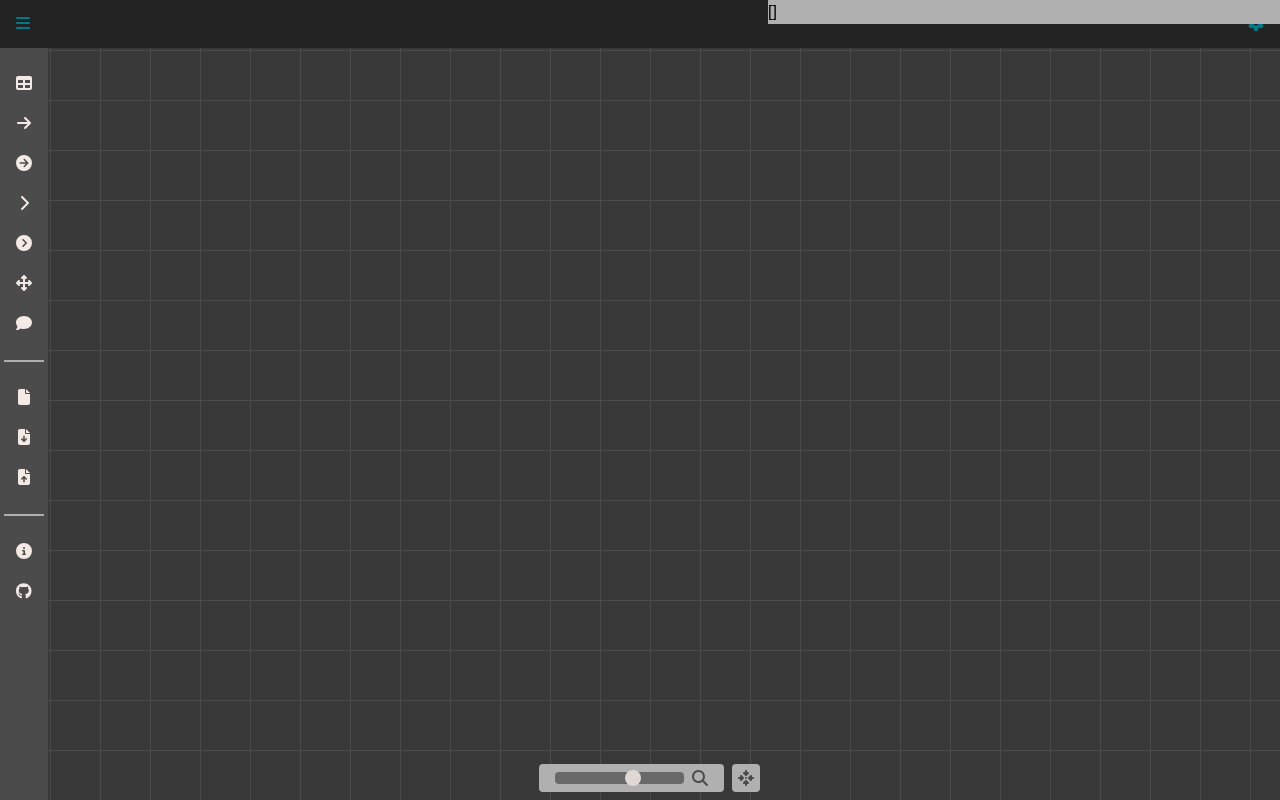
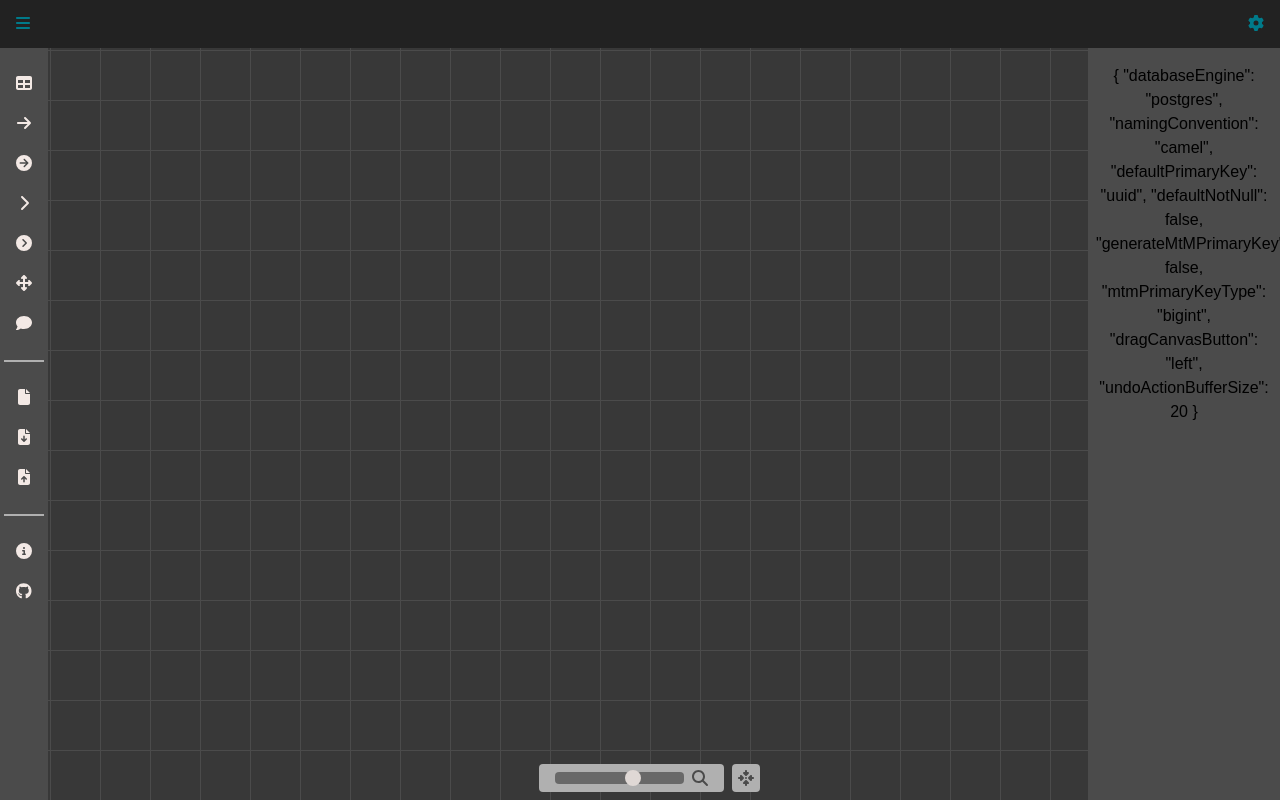
Before and after one commit to mwessn/ermd-frontend, a Vue app: page / in a window 1280 px wide. Built offline with nearby package versions, Linux system fonts and the light colour scheme.

Commit message:
settings init

```diff
--- a/src/app.config.ts
+++ b/src/app.config.ts
@@ -3,7 +3,10 @@ export const appConfig = {
     appName: 'ERMD',
     appGitHub: 'https://github.com/mwessn/ermd-frontend',
 
-    // Doesn't matter enough to put it in settings
+    // Cap to prevent performance issues
+    maxActionBufferSize: 600,
+
+    // Not important enough to put it in settings
     defaultColumnType: 'INT',
     defaultColumnModifier: [8],
 }
--- a/src/components/designer/DesignCanvas.vue
+++ b/src/components/designer/DesignCanvas.vue
@@ -4,22 +4,14 @@
       :style="{ cursor: cursorStyle, backgroundPosition: bgPos, backgroundSize: bgSize }"
       :class="{ 'select-none' : isDragging }"
       @mousedown.left="onMouseDown"
+      @mousedown.middle="onMiddleMouseDown"
       @contextmenu.prevent="setAction(undefined)"
       @mouseup.left="onMouseUp"
+      @mouseup.middle="onMiddleMouseUp"
       @mousemove="onMouseMove"
       @mouseleave="onMouseLeave"
       @wheel.prevent="onScroll"
   >
-    <div class="absolute right-0 top-0 w-2/5 z-50 bg-accentGray">
-      {{ useActionBuffer().undoBuffer.map(it => {
-     return it.entities.map(ent => {
-         return {
-             action: ent.action,
-           entity: ent.type
-         }
-     })
-    }) }}
-    </div>
     <div
         class="full relative origin-top-left"
         :style="{ scale: scaleFactor, transform: `translate(${ translatePos })` }"
@@ -86,7 +78,6 @@ import { useDesignStore } from "@/store/design.ts";
 import DesignerTable from "@/components/designer/DesignerTable.vue";
 import { resetFocus } from "@/utils/utils.ts";
 import DesignerRelation from "@/components/designer/DesignerRelation.vue";
-import { useActionBuffer } from "../../store/actionBuffer.ts";
 
 const actionsStore = useActionsStore();
 const designStore = useDesignStore();
@@ -121,6 +112,9 @@ const {
   onMouseMove,
   onScroll,
 
+  onMiddleMouseDown,
+  onMiddleMouseUp,
+
   centerView,
 } = useDesignCanvas();
 
--- a/src/components/designer/scripts/useDesignCanvas.ts
+++ b/src/components/designer/scripts/useDesignCanvas.ts
@@ -3,6 +3,8 @@ import { ref, computed } from 'vue';
 import { useActionsStore } from "@/store/action.ts";
 import { useDesignStore } from "@/store/design.ts";
 import { clamp } from "@/utils/utils.ts";
+import { storeToRefs } from "pinia";
+import { useSettingsStore } from "@/store/settings.ts";
 
 export interface CursorPos {
     x: number;
@@ -12,6 +14,8 @@ export interface CursorPos {
 export function useDesignCanvas() {
     const actionStore = useActionsStore();
     const designStore = useDesignStore();
+
+    const { currentSettings } = storeToRefs(useSettingsStore());
 
     // How much the canvas is dragged from its center
     const translateOffsetX = ref(0);
@@ -42,13 +46,19 @@ export function useDesignCanvas() {
         `${ translateOffsetX.value }px, ${ translateOffsetY.value }px`
     );
 
+    const startTracking = (evt: MouseEvent) => {
+        // Start tracking drag
+        const pos = { x: evt.clientX, y: evt.clientY };
+        lastClickPos.value = pos;
+        currentMousePos.value = pos;
+    }
+
     const onMouseDown = async (evt: MouseEvent) => {
         switch (actionStore.currentAction) {
             case undefined: {
-                // Start tracking drag
-                const pos = { x: evt.clientX, y: evt.clientY };
-                lastClickPos.value = pos;
-                currentMousePos.value = pos;
+                if (currentSettings.value.dragCanvasButton == 'left') {
+                    startTracking(evt);
+                }
 
                 break;
             }
@@ -75,10 +85,17 @@ export function useDesignCanvas() {
         }
     };
 
+    const stopTracking = () => {
+
+        // Stop tracking drag
+        lastClickPos.value = undefined;
+    }
+
     const onMouseUp = () => {
         if (lastClickPos.value) {
-            // Stop tracking drag
-            lastClickPos.value = undefined;
+            if (currentSettings.value.dragCanvasButton == 'left') {
+                stopTracking();
+            }
 
             // If moved a table, add buffer entry
             if (lastSelectedPos.value) {
@@ -87,6 +104,18 @@ export function useDesignCanvas() {
             }
         }
     };
+
+    const onMiddleMouseDown = (evt: MouseEvent) => {
+        if (currentSettings.value.dragCanvasButton == 'middle') {
+            startTracking(evt);
+        }
+    }
+
+    const onMiddleMouseUp = () => {
+        if (currentSettings.value.dragCanvasButton == 'middle' && lastClickPos.value) {
+            stopTracking();
+        }
+    }
 
     const onMouseMove = (evt: MouseEvent) => {
         // If not dragging return
@@ -154,6 +183,9 @@ export function useDesignCanvas() {
         onMouseMove,
         onScroll,
 
+        onMiddleMouseDown,
+        onMiddleMouseUp,
+
         centerView,
     };
 }
--- a/src/components/designer/table/TableColRow.vue
+++ b/src/components/designer/table/TableColRow.vue
@@ -35,11 +35,9 @@
 import { computed, type PropType, useTemplateRef } from "vue";
 import type { TableCol } from "@/types/table.ts";
 import DoubleClickFocusInput from "@/components/core/DoubleClickFocusInput.vue";
-import { notBlankOrEmpty } from "@/utils/utils.ts";
 import { useDesignStore } from "@/store/design.ts";
 import { cloneDeep } from "lodash";
-import type { CssStyleClass } from "@fortawesome/fontawesome-svg-core";
-import { RESERVED_SQL_KEYWORDS, SQL_IDENTIFIER_REGEX } from "@/types/misc.ts";
+import { SQL_IDENTIFIER_REGEX } from "@/types/misc.ts";
 
 const { bufferLogColChange } = useDesignStore();
 
--- a/src/components/layout/AppLayout.vue
+++ b/src/components/layout/AppLayout.vue
@@ -4,6 +4,8 @@
   <PageHeader @menu-toggle="toggleMenu"/>
 
   <FunctionsMenu :visible="functionsMenuVisible" />
+
+  <SettingsMenu :visible="settingsMenuVisible" />
 
   <slot />
 </div>
@@ -13,9 +15,15 @@
 import PageHeader from "@/components/layout/PageHeader.vue";
 import { ref } from "vue";
 import FunctionsMenu from "@/components/sideMenu/FunctionsMenu.vue";
+import SettingsMenu from "@/components/sideMenu/SettingsMenu.vue";
+import { useDesignStore } from "@/store/design.ts";
+
+const { tables } = useDesignStore();
+
+const isFirstLaunch = tables.length == 0;
 
 const functionsMenuVisible = ref<boolean>(true);
-const settingsMenuVisible = ref<boolean>(true);
+const settingsMenuVisible = ref<boolean>(isFirstLaunch);
 
 const toggleMenu = (val: 'functions' | 'settings') => {
   switch (val) {
--- /dev/null
+++ b/src/components/sideMenu/SettingsMenu.vue
@@ -0,0 +1,30 @@
+<template>
+  <div
+      class="fixed right-0 h-full px-2 pt-4 mt-12 max-w-48
+       bg-accentDarkGray text-center z-50
+        transition-transform duration-300"
+      :class="visible ? 'translate-x-0' : 'translate-x-full'"
+  >
+    {{ currentSettings }}
+  </div>
+</template>
+
+<script setup lang="ts">
+import { storeToRefs } from "pinia";
+import { useSettingsStore } from "@/store/settings.ts";
+
+defineProps({
+  visible: {
+    type: Boolean,
+    required: true,
+  }
+});
+
+const { currentSettings } = storeToRefs(useSettingsStore());
+
+
+</script>
+
+<style scoped>
+
+</style>
--- a/src/store/action.ts
+++ b/src/store/action.ts
@@ -5,7 +5,7 @@ import { useDesignStore } from "@/store/design.ts";
 
 export const useActionsStore = defineStore('actions', () => {
 
-    const { resetRelationshipCreation } = useDesignStore();
+    const designStore = useDesignStore();
 
     const currentAction = ref<UserAction>(undefined);
     const canSetAction = ref<boolean>(true);
@@ -13,13 +13,13 @@ export const useActionsStore = defineStore('actions', () => {
     const setAction = (val: UserAction) => {
         if (canSetAction) {
             currentAction.value = val;
-            resetRelationshipCreation();
+            designStore.resetRelationshipCreation();
         }
     }
 
     const resetAction = () => {
         currentAction.value = undefined;
-        resetRelationshipCreation();
+        designStore.resetRelationshipCreation();
     }
 
     const allowAction = (allow: boolean = true) => {
--- a/src/store/actionBuffer.ts
+++ b/src/store/actionBuffer.ts
@@ -16,8 +16,6 @@ export const useActionBuffer = defineStore('actionBuffer', () => {
     const addUndoBufferAction = (action: ActionBufferEntry) => {
         redoBuffer.value = [];
         undoBuffer.value.push({ ...action });
-
-        action.entities.forEach(ent => console.log(`${ent.action} ${ent.type}`));
 
         if (undoBuffer.value.length > maxBufferSize) {
             undoBuffer.value.shift();
--- a/src/store/design.ts
+++ b/src/store/design.ts
@@ -1,7 +1,6 @@
 import { defineStore, storeToRefs } from "pinia";
 import { generateNewForeignKey, generateNewTable, type Table, type TableCol } from "@/types/table.ts";
 import { computed, ref } from "vue";
-import { appConfig } from "@/app.config.ts";
 import { useActionBuffer } from "@/store/actionBuffer.ts";
 import { type CursorPos } from "@/components/designer/scripts/useDesignCanvas.ts";
 import { cloneDeep } from "lodash";
@@ -16,7 +15,13 @@ export const useDesignStore = defineStore('design', () => {
     const bufferStore = useActionBuffer();
     const actionStore = useActionsStore();
 
-    const { currentSettings, defaultPrimaryKey, defaultPrimarySize, defaultTableName } = storeToRefs(useSettingsStore());
+    const {
+        currentSettings,
+        defaultPrimaryKey,
+        defaultTableName,
+    } = storeToRefs(useSettingsStore());
+
+    const { getModifierForType } = useSettingsStore();
 
     const tables = ref<Table[]>([]);
     const newTableIndex = ref<number>(1);
@@ -41,13 +46,13 @@ export const useDesignStore = defineStore('design', () => {
 
     // Table operations
 
-    const addTable = (posX: number, posY: number, generatePrimary: boolean = true, saveBuffer: boolean = true) => {
+    const addTable = (posX: number, posY: number, generatePrimary: boolean = true, saveBuffer: boolean = true, primaryType: string = defaultPrimaryKey.value) => {
         const table = generateNewTable(
             defaultTableName.value,
             newTableIndex.value,
             posX, posY,
-            defaultPrimaryKey.value,
-            defaultPrimarySize.value,
+            primaryType,
+            getModifierForType(primaryType),
             generatePrimary,
         );
 
@@ -247,8 +252,9 @@ export const useDesignStore = defineStore('design', () => {
                             const pivotTableEntry = addTable(
                                 halfwayX,
                                 halfwayY,
+                                currentSettings.value.generateMtMPrimaryKey,
                                 false,
-                                false
+                                currentSettings.value.mtmPrimaryKeyType,
                             );
 
                             const pivotTable = tables.value.find(it => it.id == pivotTableEntry[0].entityId)!;
@@ -629,10 +635,7 @@ export const useDesignStore = defineStore('design', () => {
     }
 }, {
     persist: {
-        // Disregard states from previous versions
-        // In case there were breaking changes.
-        // Import from JSON should be consistent between versions.
-        key: `__ermd_${ appConfig.appVersion }__design`,
+        key: `__ermd_design`,
         pick: [
             'tables', 'newTableIndex', 'relations'
         ],
--- a/src/types/misc.ts
+++ b/src/types/misc.ts
@@ -6,7 +6,6 @@ export interface UserSettings {
 
     // Tables
     defaultPrimaryKey: string;
-    defaultRowType: string;
     defaultNotNull: boolean;
 
     // Relationships
@@ -23,13 +22,12 @@ export const defaultSettings: UserSettings = {
     namingConvention: 'camel',
 
     defaultPrimaryKey: 'uuid',
-    defaultRowType: 'int',
     defaultNotNull: false,
 
     generateMtMPrimaryKey: false,
     mtmPrimaryKeyType: 'bigint',
 
-    dragCanvasButton: 'middle',
+    dragCanvasButton: 'left',
     undoActionBufferSize: 20,
 }
 
```
Also changed, not shown: src/main.ts (+2 -13 lines).
